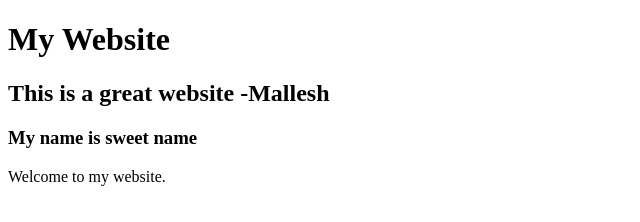
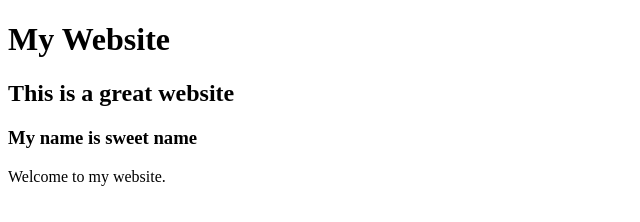
Before and after one commit to malleshkolipaka/myfirstproject, a plain HTML site: page Index.html in a window 1280 px wide. Shown: the whole page, without its empty margins (0-640 px from the left). Drawn offline with Linux system fonts and the light colour scheme.

Commit message:
6th commit

```diff
--- a/Index.html
+++ b/Index.html
@@ -2,7 +2,7 @@
 <html>
 <body>
 <h1>My Website</h1>
-<h2>This is a great website -Mallesh</h2>
+<h2>This is a great website</h2>
 <h3>My name is sweet name</h3>
 <p>Welcome to my website.</p>
 
```
